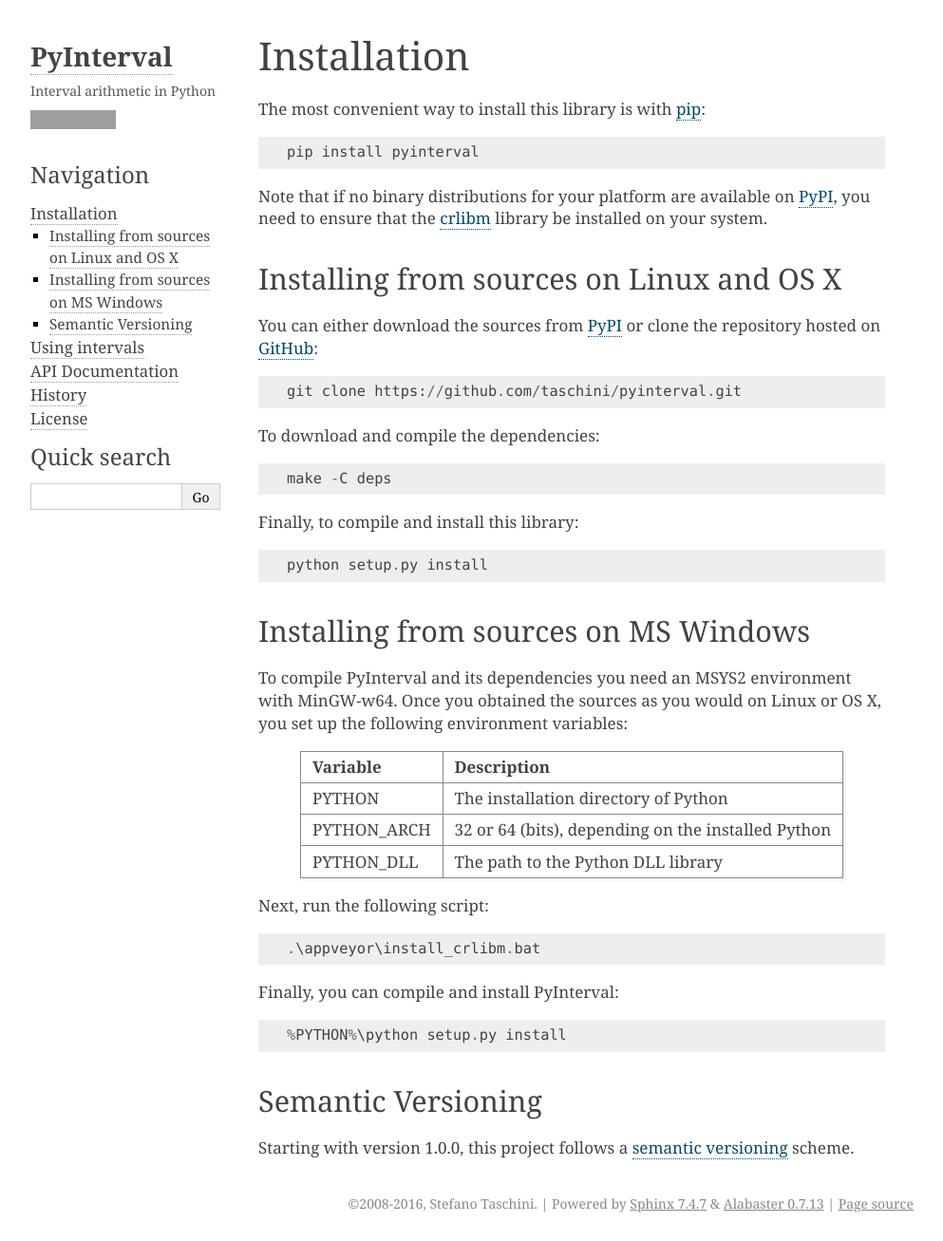
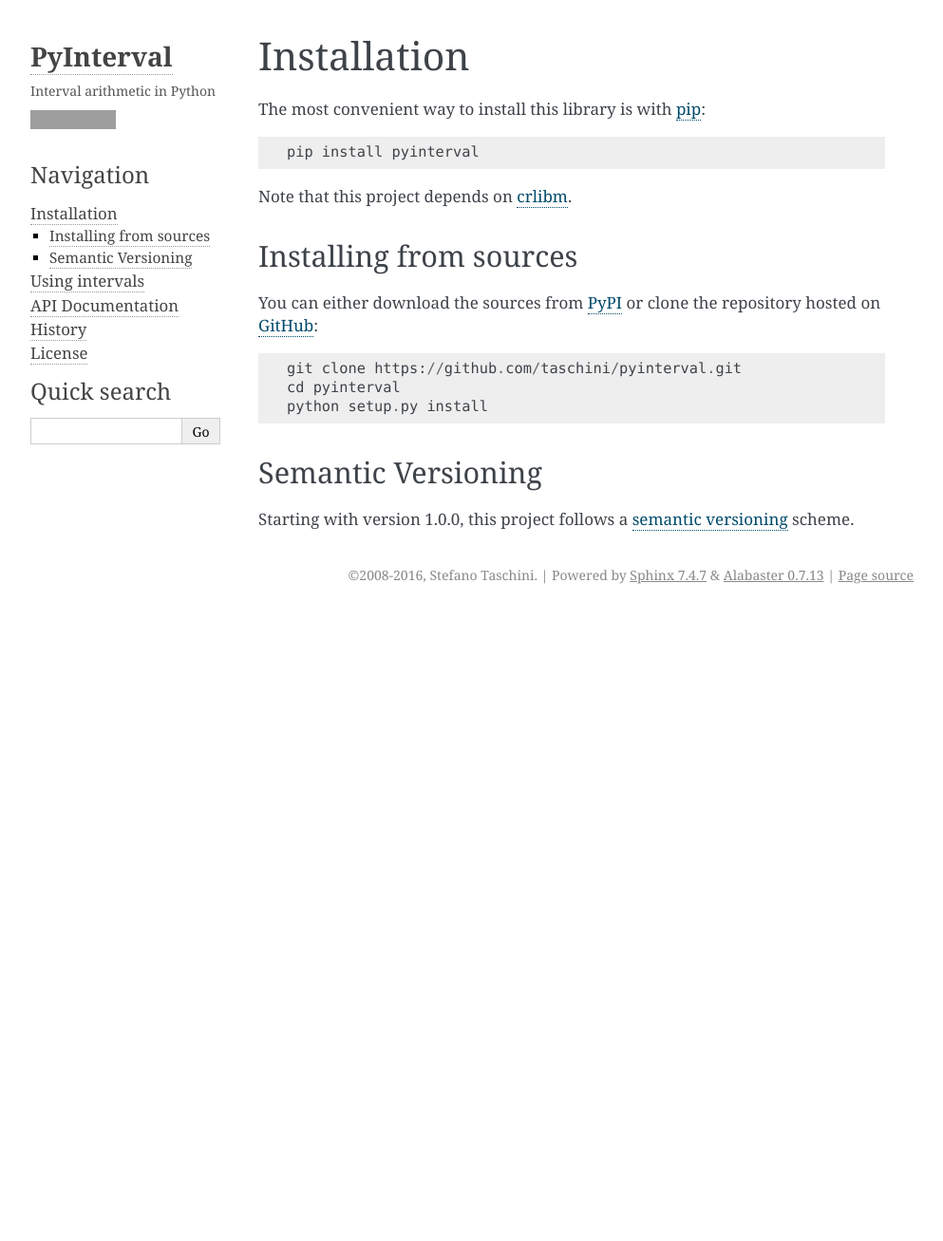
Before and after one commit to taschini/pyinterval, a Sphinx documentation site: the page built from doc/install.rst, in a window 1280 px wide. Shown: the whole page at 95% size, without its empty margins (148-1141 px from the left). Built offline with Sphinx 7.4.7, drawn with Linux system fonts in a browser that asks for light colours; after the commit the page ends 900 px from its top, so only the background shows below that; grey boxes are pictures that could not be loaded.

Commit message:
Updated installation instructions.

```diff
--- a/doc/install.rst
+++ b/doc/install.rst
@@ -1,55 +1,31 @@
 Installation
 ============
 
-The most convenient way to install this library is with `pip <https://pip.pypa.io>`_::
+.. highlight: shell
+
+The most convenient way to install this library is with pip_::
 
     pip install pyinterval
 
-Note that if no binary distributions for your platform are available
-on PyPI_, you need to ensure that the `crlibm
-<http://lipforge.ens-lyon.fr/www/crlibm/>`_ library be installed on
-your system.
+Note that this project depends on crlibm_.
 
-Installing from sources on Linux and OS X
------------------------------------------
+.. _pip: https://pip.pypa.io
+.. _crlibm: https://pypi.python.org/pypi/crlibm
+
+
+Installing from sources
+-----------------------
 
 You can either download the sources from PyPI_ or clone the repository
-hosted on `GitHub <https://pypi.python.org/pypi/pyinterval/>`_::
+hosted on GitHub_::
 
     git clone https://github.com/taschini/pyinterval.git
-
-To download and compile the dependencies::
-
-    make -C deps
-
-Finally, to compile and install this library::
-
+    cd pyinterval
     python setup.py install
 
-Installing from sources on MS Windows
--------------------------------------
+.. _github: https://github.com/taschini/pyinterval
+.. _pypi: http://pypi.python.org/pypi/pyinterval/
 
-To compile PyInterval and its dependencies you need an MSYS2
-environment with MinGW-w64. Once you obtained the sources as you would
-on Linux or OS X, you set up the following environment variables:
-
-===========  ==================================================
-Variable     Description
-===========  ==================================================
-PYTHON       The installation directory of Python
-PYTHON_ARCH  32 or 64 (bits), depending on the installed Python
-PYTHON_DLL   The path to the Python DLL library
-===========  ==================================================
-
-Next, run the following script::
-
-    .\appveyor\install_crlibm.bat
-
-Finally, you can compile and install PyInterval::
-
-    %PYTHON%\python setup.py install
-
-.. _pypi: http://pypi.python.org/pypi/pyinterval/
 
 Semantic Versioning
 -------------------
```
